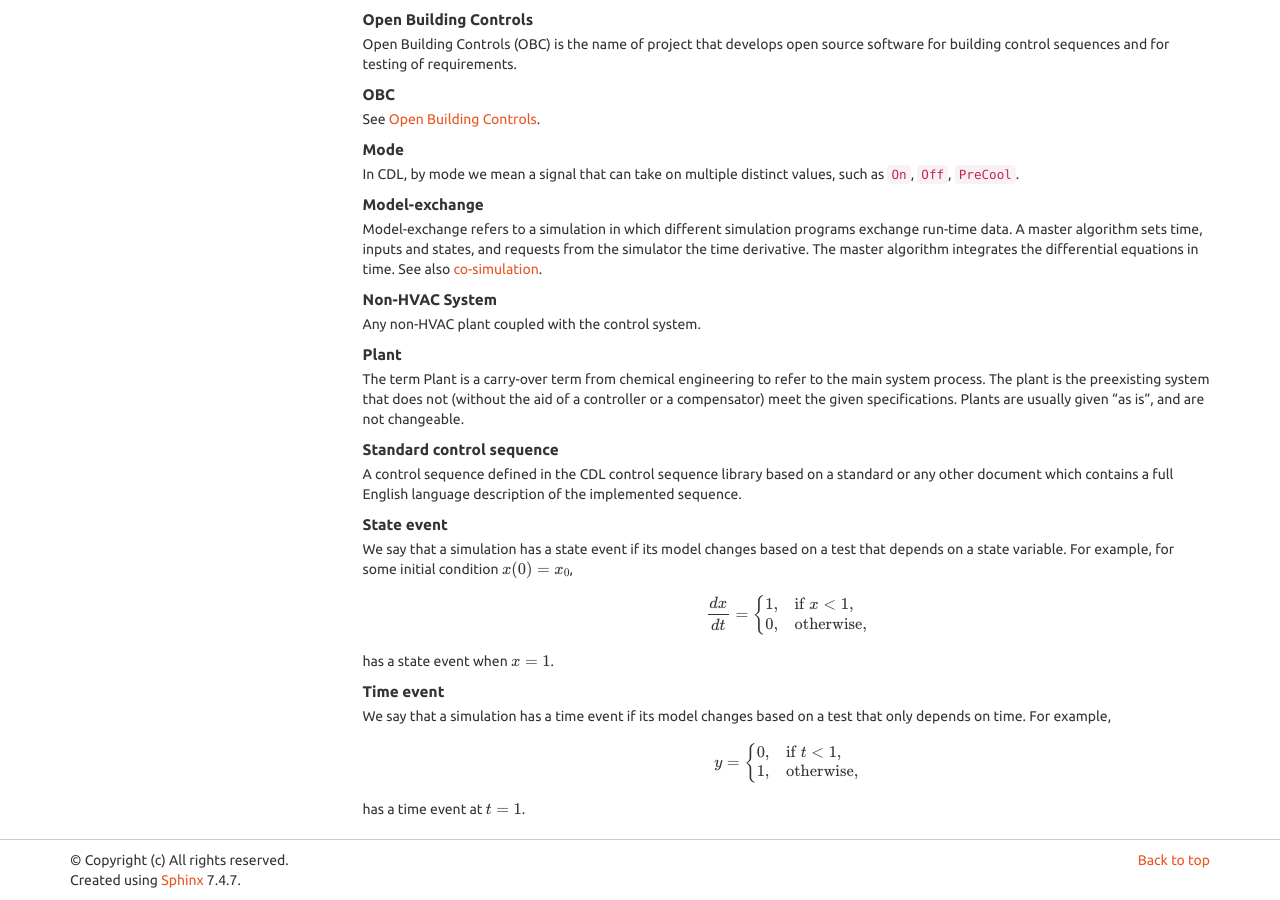
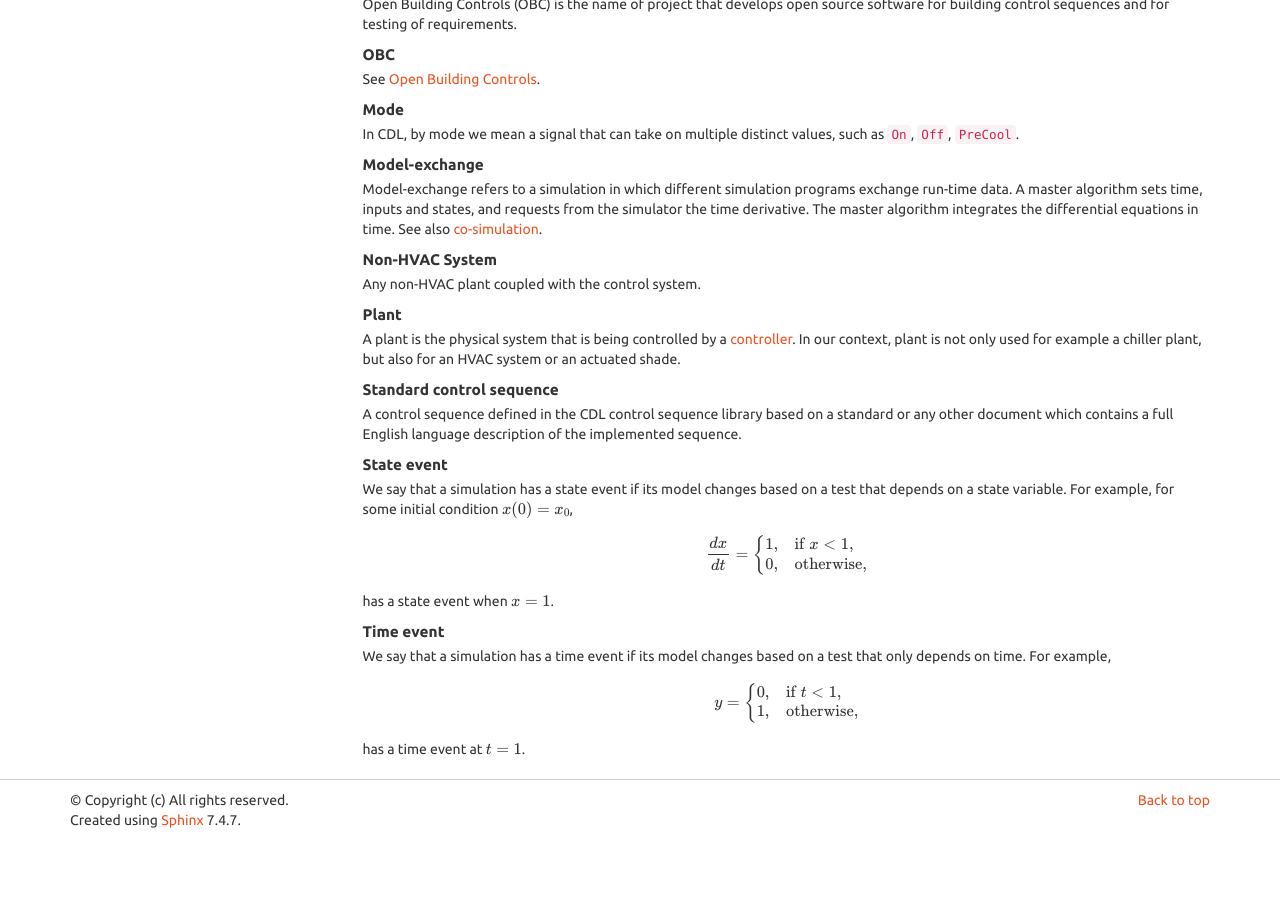
Before and after one commit to lbl-srg/obc, a Sphinx documentation site: the page built from specification/source/glossary.rst, in a window 1280 px wide and 900 px high, scrolled down 1578 px. Built offline with Sphinx 7.4.7, drawn with Linux system fonts in a browser that asks for light colours; after the commit the page ends 2418 px from its top, so only the background shows below that; some of the changed text lies outside the part shown.

Commit message:
Corrected glossary

```diff
--- a/specification/source/glossary.rst
+++ b/specification/source/glossary.rst
@@ -58,10 +58,7 @@ the Open Building Controls project.
      Any software and hardware required to perform the control function for a plant.
 
    Controller
-      A controller, or a compensator is an additional system that is added to the
-      plant to control the operation of the  plant. The system can have multiple
-      compensators, and they can appear anywhere in the system: Before the pick-off node,
-      after the summer, before or after the plant, and in the feedback loop.
+      A controller is a device that computes control signals for a plant.
 
    Co-simulation
      Co-simulation refers to a simulation in which different simulation programs
@@ -130,10 +127,9 @@ the Open Building Controls project.
      Any non-HVAC plant coupled with the control system.
 
    Plant
-     The term Plant is a carry-over term from chemical engineering to refer to the main
-     system process. The plant is the preexisting system that does not (without the aid of
-     a controller or a compensator) meet the given specifications. Plants are usually given
-     "as is", and are not changeable.
+     A plant is the physical system that is being controlled by a :term:`controller`.
+     In our context, plant is not only used for example a chiller plant, but also
+     for an HVAC system or an actuated shade.
 
    Standard control sequence
      A control sequence defined in the CDL control sequence library based on a standard or
```
